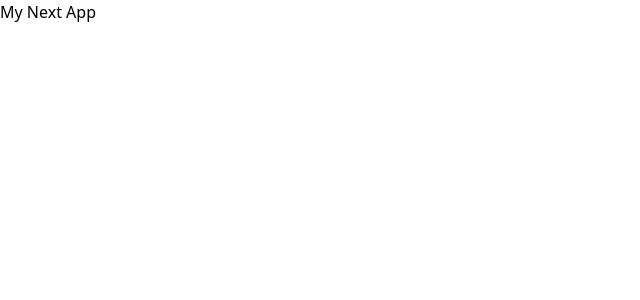
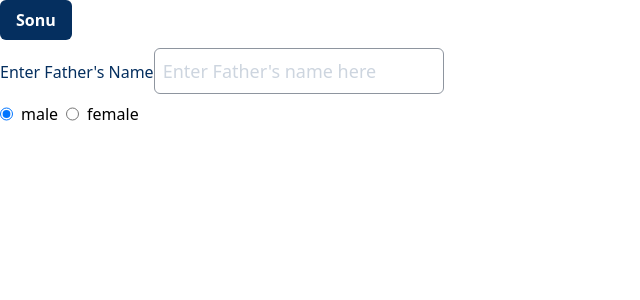
Before and after one commit to sonukumar77/zfunds-kyc, a Next.js app: page / in a window 1280 px wide. Shown: the top 300 px of the page, without its empty margins (0-640 px from the left). Built offline with nearby package versions, Linux system fonts and the light colour scheme.

Commit message:
[IMP] Created reusable components and icons

```diff
--- /dev/null
+++ b/src/components/base/Button.tsx
@@ -0,0 +1,27 @@
+interface ButtonProps {
+  btnText: string;
+  btnStyle?: string;
+  isDisabled?: boolean;
+  onBtnClick: () => void;
+}
+
+const Button = ({
+  btnText,
+  btnStyle,
+  onBtnClick,
+  isDisabled = false,
+}: ButtonProps) => {
+  return (
+    <button
+      className={`bg-primary-100 text-white px-4 py-2 rounded-md cursor-pointer font-bold ${
+        isDisabled ? "bg-primary-10" : ""
+      } ${btnStyle}`}
+      disabled={isDisabled}
+      onClick={onBtnClick}
+    >
+      {btnText}
+    </button>
+  );
+};
+
+export default Button;
--- /dev/null
+++ b/src/components/base/InputBox.tsx
@@ -0,0 +1,41 @@
+interface InputBoxProps {
+  name?: string;
+  initialValue?: string;
+  inputType: string;
+  labelText?: string;
+  placeholder?: string;
+  inputStyle?: string;
+  inputContainerStyle?: string;
+  labelStyle?: string;
+  onInputChange: () => void;
+}
+
+const InputBox = ({
+  name,
+  initialValue,
+  inputType,
+  labelText,
+  placeholder,
+  onInputChange,
+  inputStyle,
+  inputContainerStyle,
+  labelStyle,
+}: InputBoxProps) => {
+  return (
+    <div className={`${inputContainerStyle}`}>
+      {labelText && (
+        <label className={`text-primary-100 ${labelStyle}`}>{labelText}</label>
+      )}
+      <input
+        type={inputType}
+        name={name}
+        placeholder={placeholder}
+        onChange={onInputChange}
+        value={initialValue}
+        className={`border border-gray-150 rounded-md my-2 p-2 text-lg font-semibold ${inputStyle}`}
+      />
+    </div>
+  );
+};
+
+export default InputBox;
--- /dev/null
+++ b/src/components/base/RadioInput.tsx
@@ -0,0 +1,33 @@
+interface RadioInput {
+  radioList: string[];
+  selected: string;
+  radioContainerStyle?: string;
+  onChange: (e: React.ChangeEvent<HTMLInputElement>) => void;
+}
+
+const RadioInput = ({
+  radioList,
+  selected,
+  onChange,
+  radioContainerStyle,
+}: RadioInput) => {
+  return (
+    <div className={`flex justify-start gap-2 ${radioContainerStyle}`}>
+      {radioList.map((radio, index) => {
+        return (
+          <span key={index} className="flex gap-2">
+            <input
+              type="radio"
+              value={radio}
+              onChange={onChange}
+              checked={selected === radio}
+            />
+            <label className="text-center">{radio}</label>
+          </span>
+        );
+      })}
+    </div>
+  );
+};
+
+export default RadioInput;
--- /dev/null
+++ b/src/components/icons/BackArrowIcon.tsx
@@ -0,0 +1,21 @@
+import { forwardRef, Ref, SVGAttributes } from "react";
+
+type Props = SVGAttributes<SVGSVGElement>;
+
+const BackArrowIcon = (props: Props, ref: Ref<SVGSVGElement>) => (
+  <svg
+    viewBox="0 0 25 25"
+    xmlns="http://www.w3.org/2000/svg"
+    ref={ref}
+    {...props}
+  >
+    <path
+      d="M20.25 12H3.75M10.5 5.25 3.75 12l6.75 6.75"
+      strokeWidth="1.5"
+      strokeLinecap="round"
+      strokeLinejoin="round"
+    />
+  </svg>
+);
+
+export default BackArrowIcon;
--- /dev/null
+++ b/src/components/icons/CaretLeftIcon.tsx
@@ -0,0 +1,23 @@
+import { SVGProps } from "react";
+
+interface CaretLeftIconProps {
+  svgProps?: SVGProps<SVGSVGElement>;
+  pathProps?: SVGProps<SVGPathElement>;
+}
+
+const CaretLeftIcon = ({ svgProps, pathProps }: CaretLeftIconProps) => {
+  return (
+    <svg width="800" height="800" viewBox="0 0 24 24" {...svgProps}>
+      <path
+        d="m14 8-4 4 4 4"
+        stroke="#200E32"
+        strokeWidth="2"
+        strokeLinecap="round"
+        strokeLinejoin="round"
+        {...pathProps}
+      />
+    </svg>
+  );
+};
+
+export default CaretLeftIcon;
--- /dev/null
+++ b/src/components/icons/CartIcon.tsx
@@ -0,0 +1,29 @@
+import { SVGProps } from "react";
+
+interface CartIconProps {
+  svgProps?: SVGProps<SVGSVGElement>;
+  pathProps?: SVGProps<SVGPathElement>;
+}
+const CartIcon = ({ svgProps, pathProps }: CartIconProps) => {
+  return (
+    <svg
+      width="800"
+      height="800"
+      viewBox="0 0 24 24"
+      fill="none"
+      xmlns="http://www.w3.org/2000/svg"
+      {...svgProps}
+    >
+      <path
+        d="M6.3 5H21l-2 7H7.377M20 16H8L6 3H3m6 17a1 1 0 1 1-2 0 1 1 0 0 1 2 0Zm11 0a1 1 0 1 1-2 0 1 1 0 0 1 2 0Z"
+        stroke="#000"
+        strokeWidth="2"
+        strokeLinecap="round"
+        strokeLinejoin="round"
+        {...pathProps}
+      />
+    </svg>
+  );
+};
+
+export default CartIcon;
--- /dev/null
+++ b/src/components/icons/CrossIcon.tsx
@@ -0,0 +1,13 @@
+import { SVGAttributes } from "react";
+
+type Props = SVGAttributes<SVGSVGElement>;
+
+const CrossIcon = (props: Props) => (
+  <svg viewBox="0 0 40 40" xmlns="http://www.w3.org/2000/svg" {...props}>
+    <g strokeWidth="3.75" strokeLinecap="round" strokeLinejoin="round">
+      <path d="m31.25 8.75-22.5 22.5M31.25 31.25 8.75 8.75" />
+    </g>
+  </svg>
+);
+
+export default CrossIcon;
--- /dev/null
+++ b/src/components/icons/MagnifyGlassIcon.tsx
@@ -0,0 +1,21 @@
+import { Ref, SVGAttributes } from "react";
+
+type Props = SVGAttributes<SVGSVGElement>;
+
+const MagnifyingGlass = (props: Props, ref: Ref<SVGSVGElement>) => (
+  <svg
+    viewBox="0 0 24 24"
+    xmlns="http://www.w3.org/2000/svg"
+    ref={ref}
+    {...props}
+  >
+    <path
+      d="M10.88 18.75a7.88 7.88 0 1 0 0-15.75 7.88 7.88 0 0 0 0 15.75ZM16.44 16.44 21 21"
+      strokeWidth="1.5"
+      strokeLinecap="round"
+      strokeLinejoin="round"
+    />
+  </svg>
+);
+
+export default MagnifyingGlass;
--- a/src/pages/index.tsx
+++ b/src/pages/index.tsx
@@ -1,8 +1,38 @@
 import Image from "next/image";
 import { Inter } from "next/font/google";
+import Button from "@/components/base/Button";
+import InputBox from "@/components/base/InputBox";
+import RadioInput from "@/components/base/RadioInput";
+import { useState } from "react";
 
 const inter = Inter({ subsets: ["latin"] });
+const radioList = ["male", "female"];
+export default function Home() {
+  const [selected, setSelected] = useState(radioList[0]);
 
-export default function Home() {
-  return <main>My Next App</main>;
+  const onRadioChange = (e: React.ChangeEvent<HTMLInputElement>) => {
+    setSelected(e.target.value);
+  };
+
+  console.log(selected);
+  return (
+    <main>
+      <Button btnText="Sonu" onBtnClick={() => null} />
+      <InputBox
+        inputType="text"
+        labelText="Enter Father's Name"
+        labelStyle=""
+        onInputChange={() => null}
+        placeholder="Enter Father's name here"
+        inputStyle="placeholder:font-normal placeholder:text-gray-100"
+      />
+      <div></div>
+
+      <RadioInput
+        radioList={radioList}
+        selected={selected}
+        onChange={onRadioChange}
+      />
+    </main>
+  );
 }
--- a/src/styles/globals.css
+++ b/src/styles/globals.css
@@ -15,3 +15,7 @@
     --background-end-rgb: 0, 0, 0;
   }
 }
+
+body {
+  font-weight: 500;
+}
--- a/tailwind.config.ts
+++ b/tailwind.config.ts
@@ -13,6 +13,14 @@ const config: Config = {
         'gradient-conic':
           'conic-gradient(from 180deg at 50% 50%, var(--tw-gradient-stops))',
       },
+      colors:{
+        "primary-100":"#052F5F",
+        "primary-10":"#32547C",
+        "secondary":"#EFF3F6",
+        "gray-100":"#CDD5DF",
+        "gray-150":"#8E959F",
+        "green-100":"#3A87C",
+      }
     },
   },
   plugins: [],
```
Also changed, not shown: src/components/icons/PencilIcon.tsx (added, +26 -0 lines).
